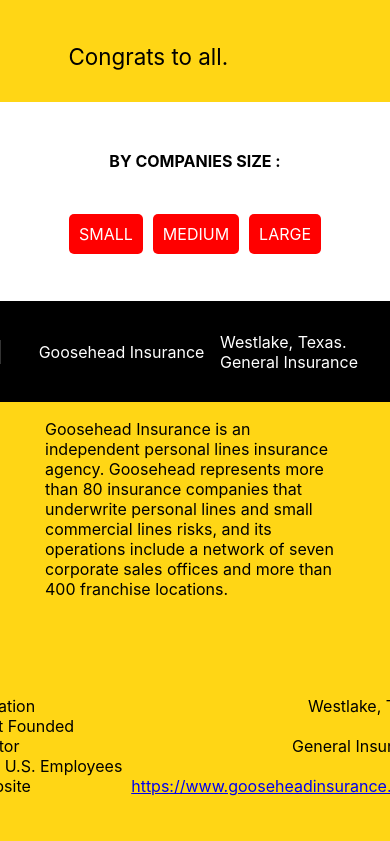
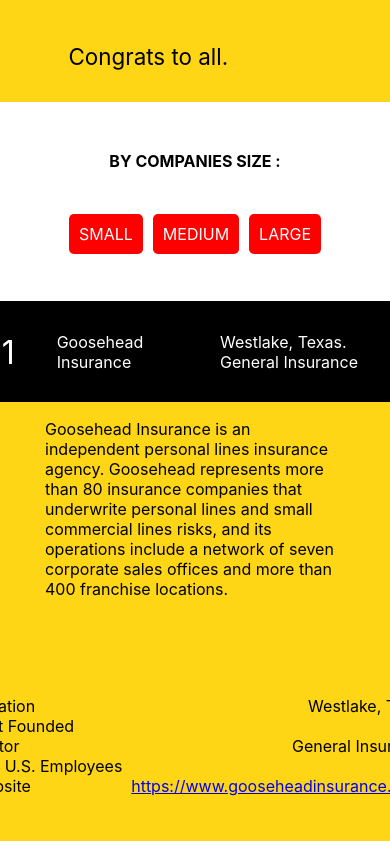
Before and after one commit to estelo2jz/topcompanyrevise, a React (Create React App) app: page /Large in a window 390 px wide. Shown: the part 1596-2437 px from the top of the page. Built offline with nearby package versions, Linux system fonts and the light colour scheme.

Commit message:
Update items.scss

```diff
--- a/src/styles/items.scss
+++ b/src/styles/items.scss
@@ -57,7 +57,7 @@
 
 
             .tab-company-rank {
-              width: 30%;
+              width: 50%;
               height: 100%;
               display: flex;
               justify-content: center;
@@ -78,6 +78,10 @@
               align-items: center;
               height: 100%;
               padding: 5px;
+              text-align: left;
+              p {
+                width: 100%;
+              }
             }
           }
 
@@ -190,5 +194,29 @@
 }
 
 @media screen and (max-width: 600px) {
+  .items-container {
+    display: flex;
+    justify-content: center;
+    align-items: center;
+    align-content: center;
 
+    .items-inner {
+      display: flex;
+      justify-content: center;
+      align-items: center;
+      align-content: center;
+
+
+      .tab {
+        display: grid;
+        justify-content: center;
+        align-items: center;
+        align-content: center;
+        width: 100%;
+
+        .items-grid-container {
+        }
+      }
+    }
+  }
 }
```
